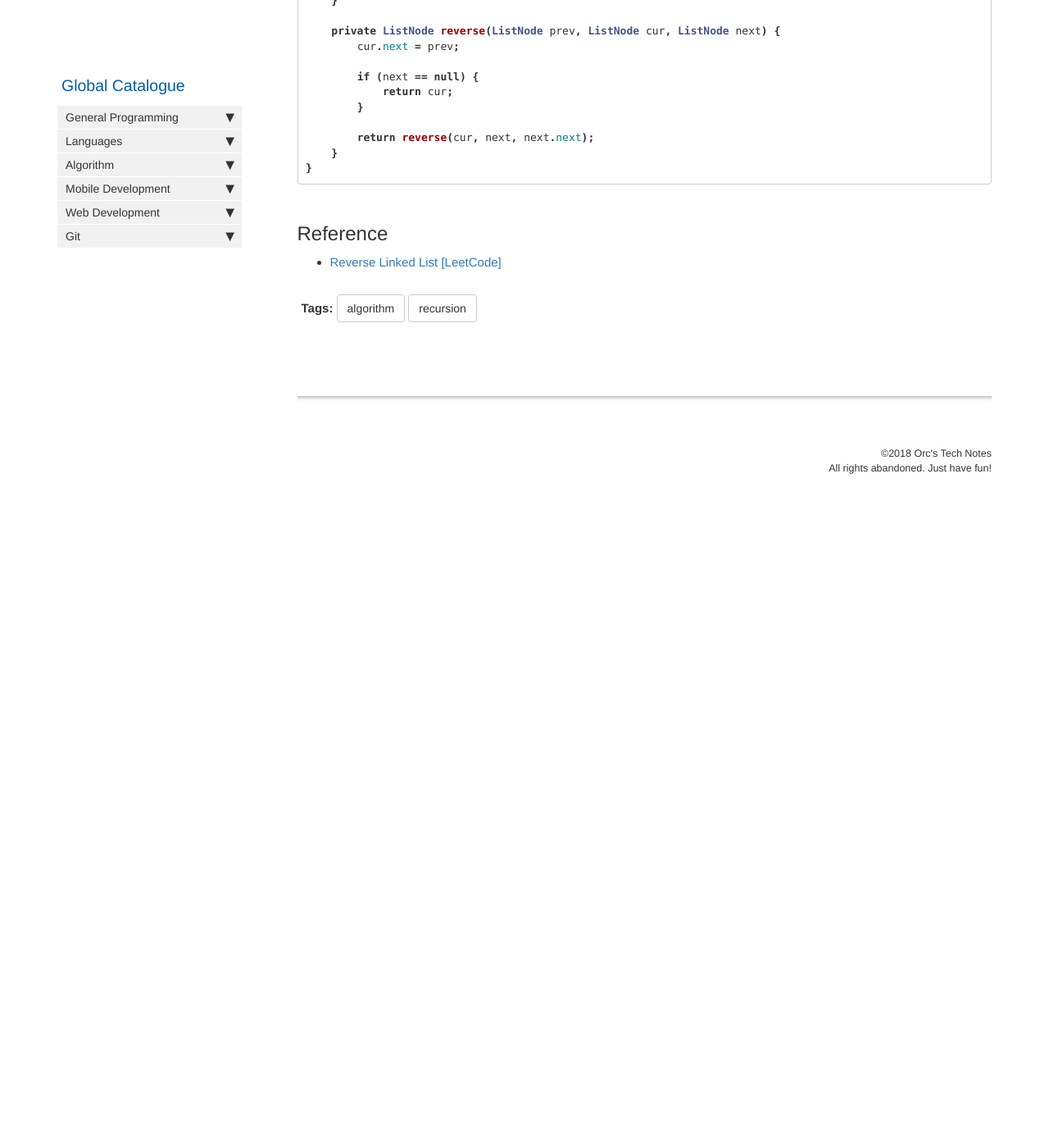
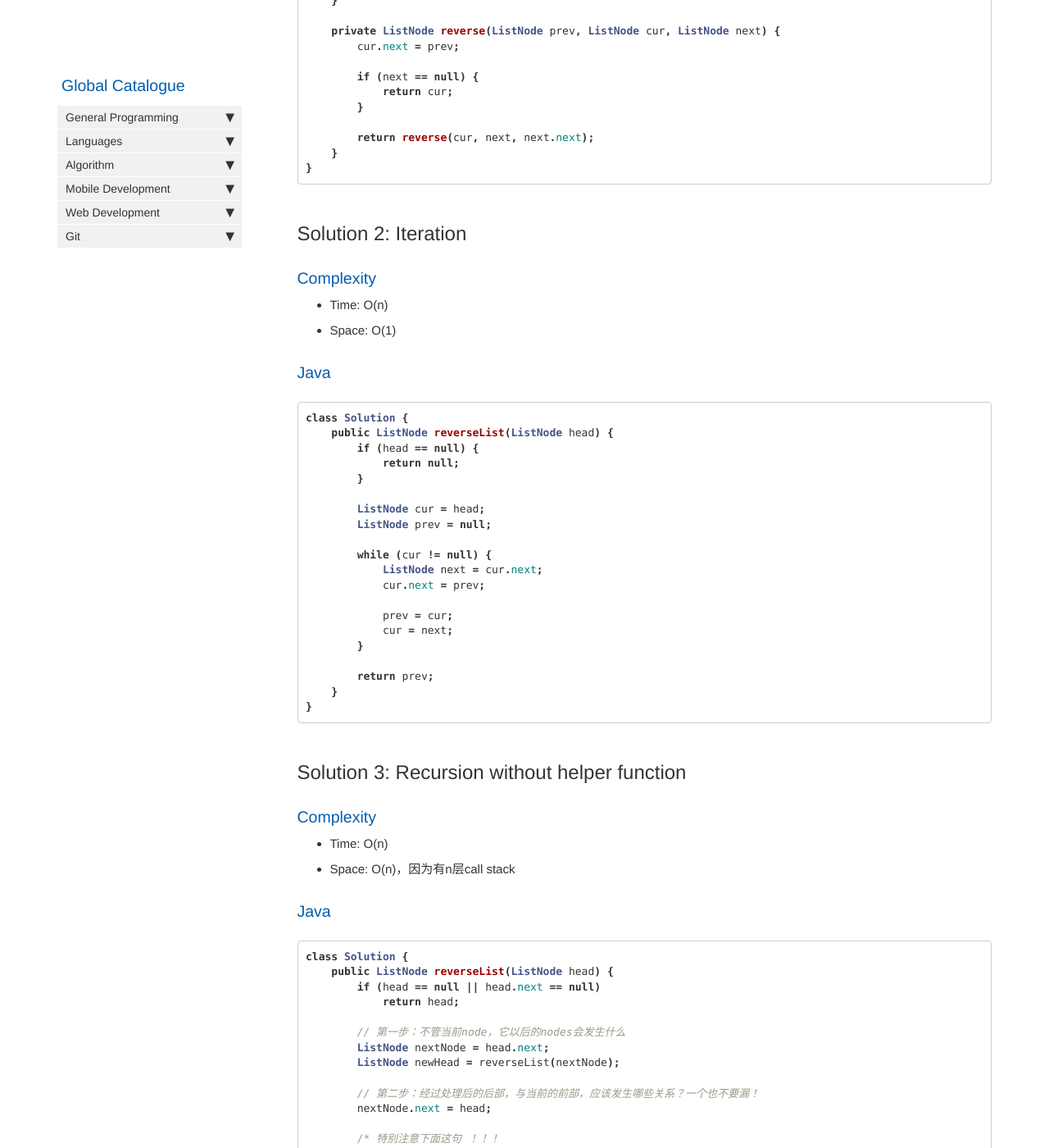
Before and after one commit to HungryOrc/hungryorc.github.io, a Jekyll site: the page built from pages/algorithm/algorithm_reverse_singly_linked_list.md, in a window 1280 px wide and 1400 px high, scrolled down 994 px. Shown: the whole window at 82% size. Built offline with Jekyll 4.4.1, drawn with Linux system fonts in a browser that asks for light colours; nearby versions of some CDN libraries; comment, search, counter and statistics services are not loaded; before the commit the page ends 1624 px from its top, so only the background shows below that; some of the changed text lies outside the part shown.

Commit message:
Update algorithm_reverse_singly_linked_list.md

````diff
--- a/pages/algorithm/algorithm_reverse_singly_linked_list.md
+++ b/pages/algorithm/algorithm_reverse_singly_linked_list.md
@@ -54,6 +54,79 @@ class Solution {
 }
 ```
 
+## Solution 2: Iteration
+
+### Complexity
+* Time: O(n)
+* Space: O(1)
+
+### Java
+```java
+class Solution {
+    public ListNode reverseList(ListNode head) {
+        if (head == null) {
+            return null;
+        }
+
+        ListNode cur = head;
+        ListNode prev = null;
+
+        while (cur != null) {
+            ListNode next = cur.next;
+            cur.next = prev;
+
+            prev = cur;
+            cur = next;
+        }
+
+        return prev;
+    }
+}
+```
+
+## Solution 3: Recursion without helper function
+
+### Complexity
+* Time: O(n)
+* Space: O(n)，因为有n层call stack
+
+### Java
+```java
+class Solution {
+    public ListNode reverseList(ListNode head) {
+        if (head == null || head.next == null)
+            return head;
+
+        // 第一步：不管当前node，它以后的nodes会发生什么
+        ListNode nextNode = head.next;
+        ListNode newHead = reverseList(nextNode);
+
+        // 第二步：经过处理后的后部，与当前的前部，应该发生哪些关系？一个也不要漏！
+        nextNode.next = head;
+
+        /* 特别注意下面这句 ！！！
+          如果是第一个head node，这么做就完事儿了。它也就该next -> null
+          但是对于原head以后的任何nodes，把它们的next设为null怎么行呢？！！窍门在于：
+          reverseList这个函数在上面是不断嵌套自己的，
+          在里面的一层，把某个node的next设为null以后；在紧邻着的外面的一层，就会再把它的next设为它之前的prev
+
+          从另外一个角度理解这个问题：对于head来说，sub problem是：
+            1 -> 2 -> 3 -> 4 -> null
+                \___sub problem ___/
+
+          sub problem搞定以后，它的结果其实是这个样子：注意！节点2 在此时是指向null的！
+            1 -> 2 <- 3 <- 4
+                 |
+                 V
+                null                                                                       */
+
+        head.next = null;
+
+        return newHead;
+    }
+}
+```
+
 ## Reference
 * [Reverse Linked List [LeetCode]](https://leetcode.com/problems/reverse-linked-list/description/)
 
````
